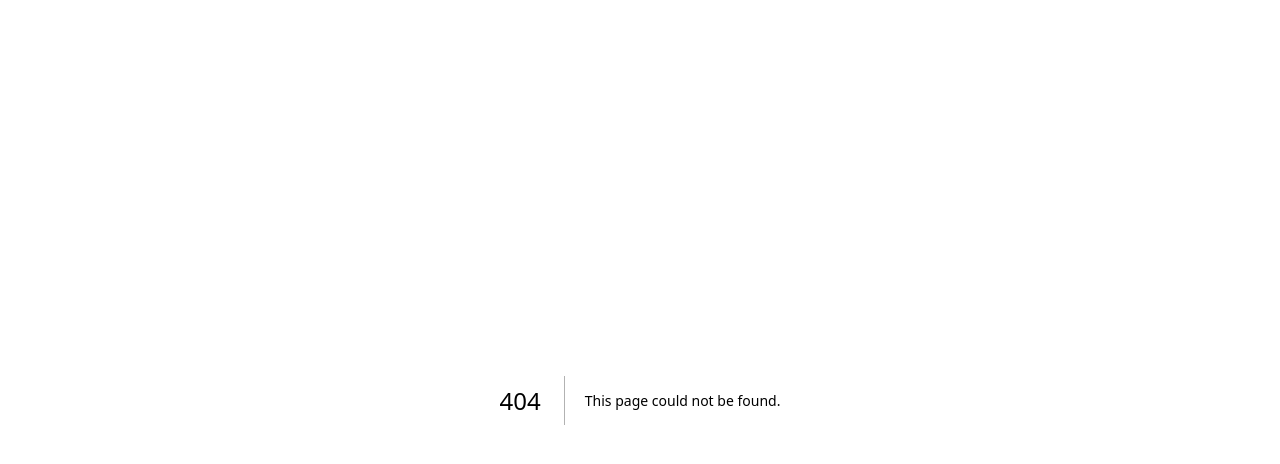
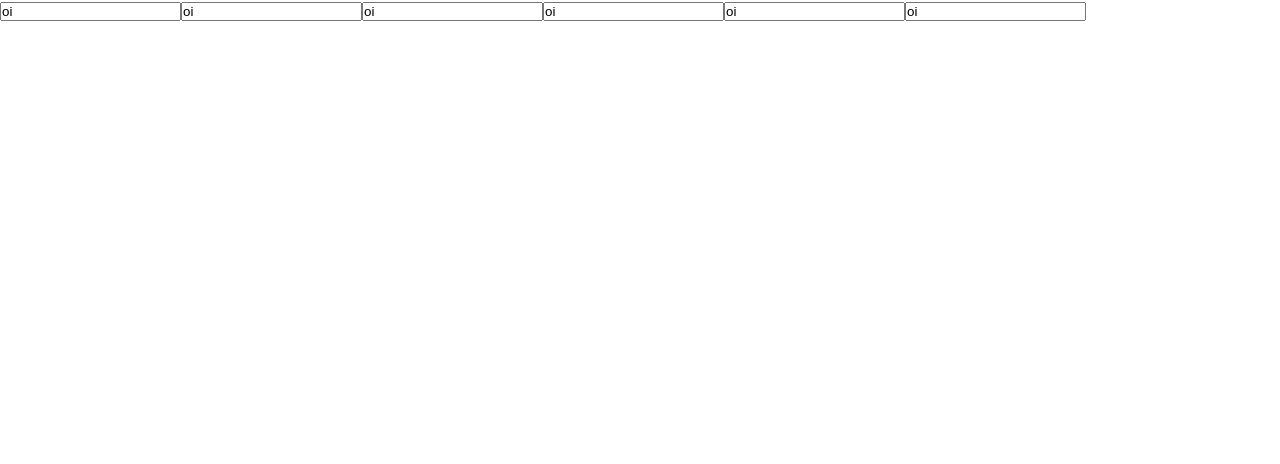
Before and after one commit to aninha306/FrontEnd-projeto-final, a Next.js app: page /teste in a window 1280 px wide. Before the commit this address had no page. Shown: the top 464 px of the page. Built offline with nearby package versions, Linux system fonts and the light colour scheme.

Commit message:
feat: filtro e ajustes nas funcoes

```diff
--- /dev/null
+++ b/app/teste/page.jsx
@@ -0,0 +1,24 @@
+'use client'
+import axios from 'axios'
+import { useState } from 'react'
+
+function editar() {
+    const [nomeObra, setNomeObra] = useState('')
+    const [tipo, setTipo] = useState('')
+    const [artista, setArtista] = useState('')
+    const [idadeArtista, setIdadeArtista] = useState('')
+    const [dataProducao, setDataProducao] = useState('')
+
+    return (
+        <>
+            <input type="text"value={"oi"} onChange={"oi"} />
+            <input type="text"value={"oi"} onChange={"oi"} />
+            <input type="text"value={"oi"} onChange={"oi"} />
+            <input type="text"value={"oi"} onChange={"oi"} />
+            <input type="text"value={"oi"} onChange={"oi"} />
+            <input type="text"value={"oi"} onChange={"oi"} />
+        </>
+    )
+}
+
+export default editar
```
Also changed, not shown: app/page.jsx (+4 -3 lines), app/pageIndex.module.css (+6 -6 lines).
